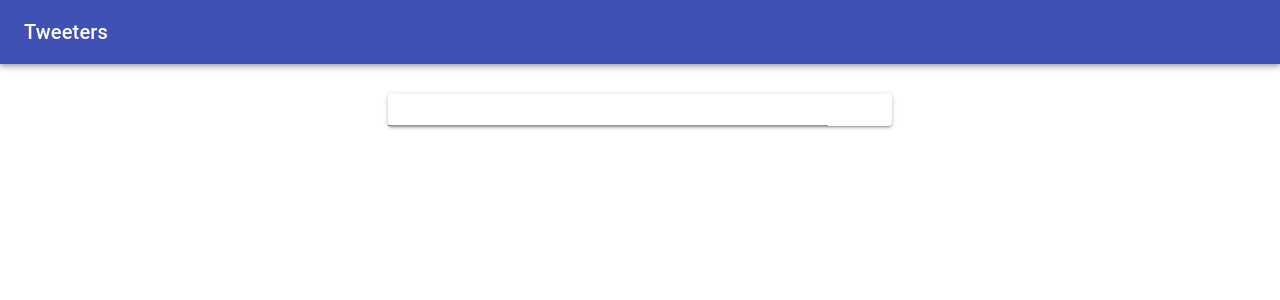
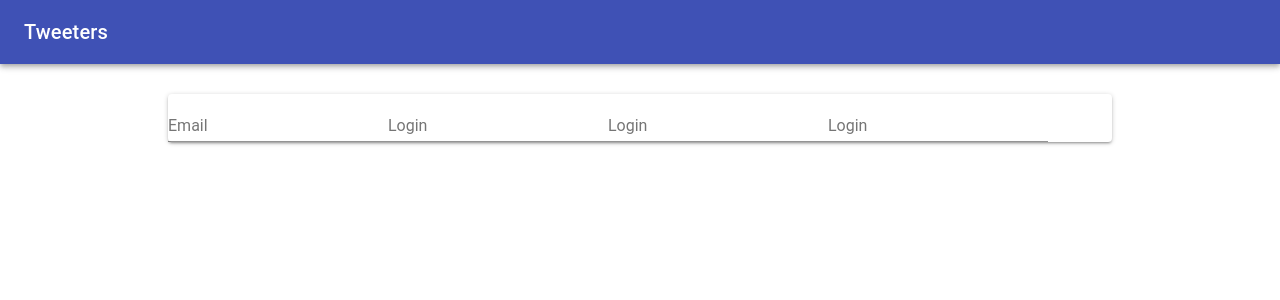
Before and after one commit to CurbYourStrangeness/twitter-clone, a React (Create React App) app in the folder client/: page /register in a window 1280 px wide. Shown: the top 300 px of the page. Built offline with nearby package versions, Linux system fonts and the light colour scheme; the HTML template or start-up script is replaced by a standard one.

Commit message:
habdled labels and field types in src/components...Register.js

```diff
--- a/client/src/components/Auth/Register.js
+++ b/client/src/components/Auth/Register.js
@@ -4,12 +4,37 @@ import TextField from '@material-ui/core/TextField'
 import Button from '@material-ui/core/Button'
 
 class Register extends Component {
-    render() {
+   constructor (props) {
+      super(props)
+      this.state = {
+        email:'',
+        login: '',
+        password: '',
+        password2: ''
+    }
+  }
+
+
+   render() {
     return (
       <Paper>
        <form>
-         <TextField />
-         <TextField />
+         <TextField
+             type="email"
+             label="Email"
+          />
+         <TextField
+             label="Login"
+             type="text"
+          />
+          <TextField
+             label="Login"
+             type="text"
+          />
+  <TextField
+             label="Login"
+             type="text"
+          />
          <Button />
        </form>
       </Paper>
```
